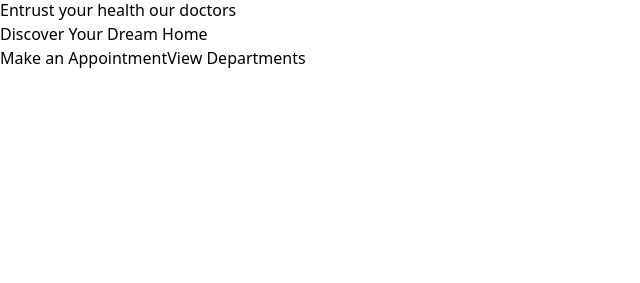
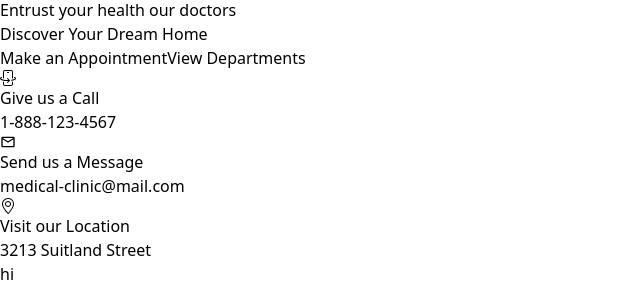
Before and after one commit to jahedasultana/Health-Track, a React (Vite) app in the folder client/: page / in a window 1280 px wide. Shown: the part 1622-1905 px from the top of the page, without its empty margins (0-640 px from the left). Before the commit the page ends 1692 px from the top, so only its background shows below. Built offline with nearby package versions, Linux system fonts and the light colour scheme.

Commit message:
added icon

```diff
--- a/client/src/pages/home/banner/Banner.jsx
+++ b/client/src/pages/home/banner/Banner.jsx
@@ -35,7 +35,7 @@ const Banner = () => {
   }, []);
 
   return (
-    <div className="relative mb-16 w-full h-[280px] md:h-[450px] overflow-hidden">
+    <div className="relative mb-4 w-full h-[280px] md:h-[450px] overflow-hidden">
       <div
         className="transition-opacity duration-700 ease-in-out"
         style={{ opacity: 1 }}
--- a/client/src/pages/home/home/Home.jsx
+++ b/client/src/pages/home/home/Home.jsx
@@ -1,9 +1,13 @@
 import Banner from "../banner/Banner";
+import OurServices from "../ourServices/OurServices";
+import HomeContact from "./homeContact/HomeContact";
 
 const Home = () => {
     return (
         <div>
          <Banner></Banner>
+         <HomeContact></HomeContact>
+         <OurServices></OurServices>
         </div>
     );
 };
--- /dev/null
+++ b/client/src/pages/home/home/homeContact/HomeContact.jsx
@@ -0,0 +1,39 @@
+import { BsPhoneFlip } from "react-icons/bs";
+import { MdOutlineMailOutline } from "react-icons/md";
+import { SlLocationPin } from "react-icons/sl";
+
+const HomeContact = () => {
+    return (
+        <div className="flex gap-6 justify-around items-center">
+            <div className="flex gap-4 items-center">
+                <div>
+                    <BsPhoneFlip className=""/>
+                </div>
+                <div>
+                <p>Give us a Call</p>
+                <h3>1-888-123-4567</h3>
+                </div>
+            </div>
+            <div className="flex gap-4 items-center">
+                <div>
+                   <MdOutlineMailOutline className=""/>
+                </div>
+             <div>
+             <p>Send us a Message</p>
+             <h3>medical-clinic@mail.com</h3>
+             </div>
+            </div>
+            <div className="flex gap-4 items-center">
+                <div>
+                    <SlLocationPin className=""/>
+                </div>
+               <div>
+               <p>Visit our Location</p>
+               <h3>3213 Suitland Street</h3>
+               </div>
+            </div>
+        </div>
+    );
+};
+
+export default HomeContact;
--- /dev/null
+++ b/client/src/pages/home/ourServices/OurServices.jsx
@@ -0,0 +1,11 @@
+
+
+const OurServices = () => {
+    return (
+        <div>
+            hi
+        </div>
+    );
+};
+
+export default OurServices;
```
